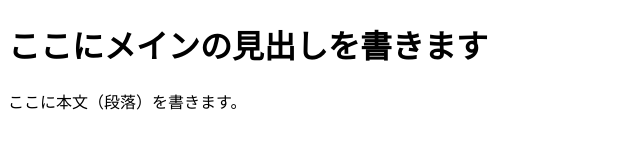
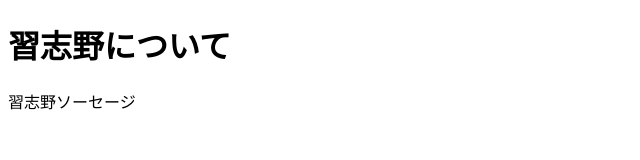
Before and after one commit to towahaha/e2a-kadai01.github.io, a plain HTML site: page index.html in a window 1280 px wide. Shown: the whole page, without its empty margins (0-640 px from the left). Drawn offline with Linux system fonts and the light colour scheme.

Commit message:
Update index.html

```diff
--- a/index.html
+++ b/index.html
@@ -7,7 +7,7 @@
     <link rel="stylesheet" href="narasino01.css">
 </head>
 <body>
-    <h1>ここにメインの見出しを書きます</h1>
-    <p>ここに本文（段落）を書きます。</p>
+    <h1>習志野について</h1>
+    <p>習志野ソーセージ</p>
 </body>
 </html>
```
